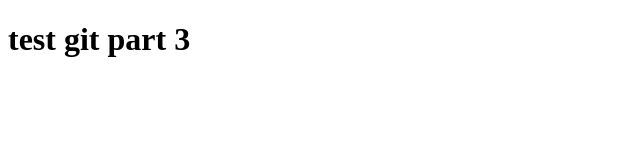
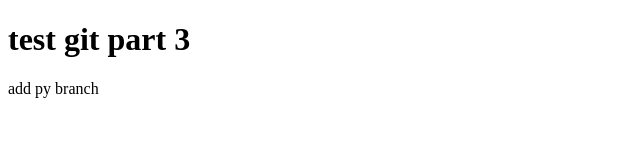
Before and after one commit to HoumanTei/test1-repo, a plain HTML site: page index.html in a window 1280 px wide. Shown: the whole page, without its empty margins (0-640 px from the left). Drawn offline with Linux system fonts and the light colour scheme.

Commit message:
add html stuff branch py

```diff
--- a/index.html
+++ b/index.html
@@ -7,5 +7,6 @@
 </head>
 <body>
     <h1>test git part 3</h1>
+    <p>add py branch</p>
 </body>
 </html>
```
